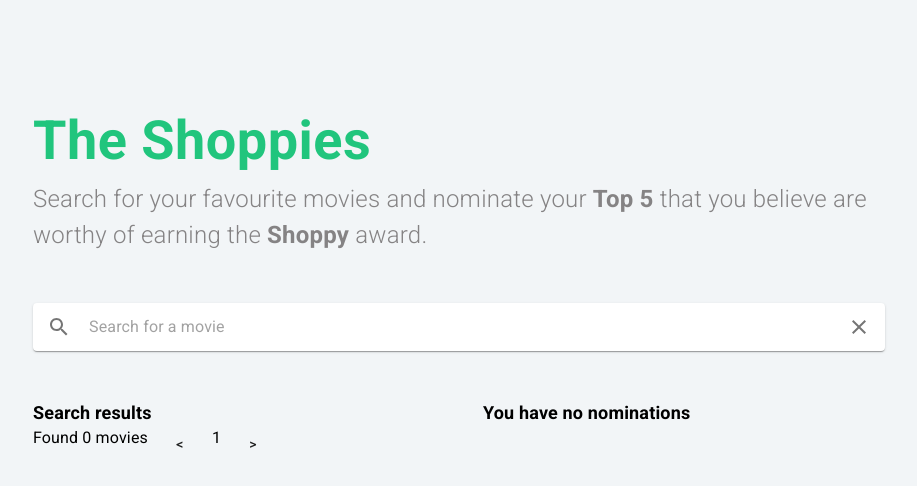
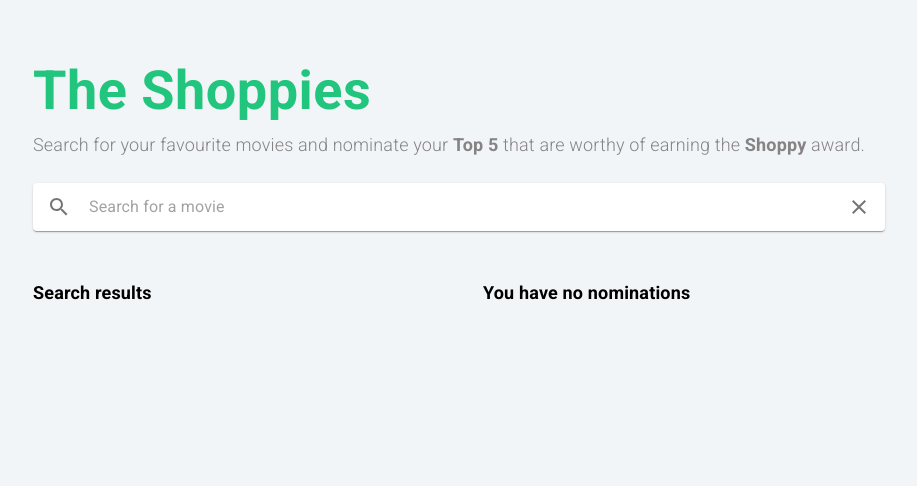
Before and after one commit to fareed-ah/Shoppies, a Next.js app in the folder client/: page / in a window 1280 px wide. Shown: the top 486 px of the page, without its empty margins (181-1098 px from the left). Built offline with nearby package versions, Linux system fonts and the light colour scheme; a web font is replaced by a local one.

Commit message:
Remove snackbar and show error messages in the movie results list

```diff
--- a/client/src/home/Home.tsx
+++ b/client/src/home/Home.tsx
@@ -1,8 +1,7 @@
 import { Box, Container, createStyles, Grid, makeStyles } from '@material-ui/core';
-import React, { useEffect, useState } from 'react'
+import React, { useState } from 'react'
 import { SearchBar } from '../searchbar/SearchBar';
-import { CustomSnackbar } from '../snackbar/CustomSnackbar';
-import { MaxNominationsExceeded, MaxNominationsReached, DetailedMovie, SnackbarMessage } from '../types';
+import { DetailedMovie } from '../types';
 import { MainSection } from './MainSection';
 import { NominationsSection } from './NominationsSection';
 import { ResultsGrid } from './ResultsGrid';
@@ -20,7 +19,7 @@ const useStyles = makeStyles(() =>
             backgroundColor: "#F2F5F7",
             color: "#000",
             flexGrow: 1,
-            padding: "100px",
+            padding: "50px",
             display: "flex",
             flexDirection: "row"
         },
@@ -36,20 +35,11 @@ const useStyles = makeStyles(() =>
 
 export const Home: React.FC<HomeProps> = ({ }) => {
     const [nominations, setNominations] = useState<DetailedMovie[]>([]);
-    const [snackbarMessage, setSnackbarMessage] = useState<SnackbarMessage | undefined>();
     const [searchQuery, setSearchQuery] = useState('');
     const classes = useStyles();
 
-    useEffect(() => {
-        nominations.length == 5 ? addSnackbar(MaxNominationsReached) : ({})
-    }, [nominations]);
-
     const addNomination = (movie: DetailedMovie) => {
         setNominations([...nominations, movie])
-    }
-
-    const addSnackbar = (message: SnackbarMessage) => {
-        setSnackbarMessage(message)
     }
 
     const removeNomination = (movie: DetailedMovie) => {
@@ -62,23 +52,19 @@ export const Home: React.FC<HomeProps> = ({ }) => {
 
     const handleNomination = (movie: DetailedMovie) => {
         if (!isNominated(movie)) {
-            nominations.length == 5 ? addSnackbar(MaxNominationsExceeded) : addNomination(movie)
+            addNomination(movie)
         } else if (isNominated(movie)) {
             removeNomination(movie)
         }
     }
 
     const canNominate = (movie: DetailedMovie) => {
-        return isNominated(movie)
+        return nominations.length < 5 && !isNominated(movie)
     }
-
 
     return (
         <Box className={classes.root} >
             <Container>
-                < CustomSnackbar
-                    message={snackbarMessage}
-                    setSnackbarMessage={setSnackbarMessage} />
 
                 <Grid container spacing={6} direction="row">
                     <Grid item xs={12}>
@@ -86,7 +72,7 @@ export const Home: React.FC<HomeProps> = ({ }) => {
                         <SearchBar setSearchQuery={setSearchQuery} />
                     </Grid>
                     <Grid item sm={12} md={6}>
-                        <ResultsGrid setSnackbarMessage={setSnackbarMessage} searchQuery={searchQuery} handleNomination={handleNomination} canNominate={canNominate} />
+                        <ResultsGrid searchQuery={searchQuery} handleNomination={handleNomination} canNominate={canNominate} />
                     </Grid>
                     <Grid item sm={12} md={6}>
                         <NominationsSection nominations={nominations} handleNomination={handleNomination} canNominate={canNominate} />
--- a/client/src/home/MainSection.tsx
+++ b/client/src/home/MainSection.tsx
@@ -8,7 +8,7 @@ const useStyles = makeStyles(() =>
     createStyles({
 
         subheading: {
-            fontSize: "24px",
+            fontSize: "18px",
             fontWeight: "lighter",
             color: "#858384",
         },
@@ -25,9 +25,9 @@ export const MainSection: React.FC<MainSectionProps> = () => {
     const classes = useStyles();
 
     return (
-        <Box display="flex" flexDirection="column" marginBottom="50px" >
+        <Box display="flex" flexDirection="column" marginBottom="25px" >
             <Typography className={classes.greenHeading}>The Shoppies</Typography>
-            <Typography className={classes.subheading}>Search for your favourite movies and nominate your <strong>Top 5</strong> that you believe are worthy of earning the <strong>Shoppy</strong> award.</Typography>
+            <Typography className={classes.subheading}>Search for your favourite movies and nominate your <strong>Top 5</strong> that are worthy of earning the <strong>Shoppy</strong> award.</Typography>
         </Box>
     );
 }
--- a/client/src/home/NominationsSection.tsx
+++ b/client/src/home/NominationsSection.tsx
@@ -1,4 +1,5 @@
 import { Box, createStyles, makeStyles, Typography } from '@material-ui/core';
+import MuiAlert, { AlertProps } from '@material-ui/lab/Alert';
 import React from 'react';
 import { DetailedMovie } from '../types';
 import { ResultItem } from './ResultItem';
@@ -7,6 +8,10 @@ interface NominationsSectionProps {
     nominations: DetailedMovie[]
     handleNomination: (movie: DetailedMovie) => void
     canNominate: (movie: DetailedMovie) => boolean
+}
+
+function Alert(props: AlertProps) {
+    return <MuiAlert elevation={2} variant="filled" {...props} />;
 }
 
 const useStyles = makeStyles(() =>
@@ -36,6 +41,11 @@ export const NominationsSection: React.FC<NominationsSectionProps> = ({ nominati
                 {nominations.map((movie) => (
                     <ResultItem key={movie.imdbID} nominated={true} movie={movie} handleNomination={handleNomination} canNominate={canNominate} />
                 ))}
+                {nominations.length == 5 &&
+                    <Alert style={{ maxWidth: "100" }} severity="success">
+                        You have nominated 5 movies!
+                    </Alert>
+                }
             </Box>
         </Box >
     );
--- a/client/src/home/ResultsGrid.tsx
+++ b/client/src/home/ResultsGrid.tsx
@@ -1,14 +1,18 @@
 import { createStyles, makeStyles, Box, Typography, Button } from '@material-ui/core';
+import MuiAlert, { AlertProps } from '@material-ui/lab/Alert';
 import axios from 'axios';
 import React, { useEffect, useState } from 'react'
-import { DetailedMovie, SnackbarMessage } from '../types';
+import { DetailedMovie } from '../types';
 import { ResultItem } from './ResultItem';
 
 interface ResultsGridProps {
     handleNomination: (movie: DetailedMovie) => void
     canNominate: (movie: DetailedMovie) => boolean
     searchQuery: string,
-    setSnackbarMessage: React.Dispatch<React.SetStateAction<SnackbarMessage | undefined>>
+}
+
+function Alert(props: AlertProps) {
+    return <MuiAlert elevation={2} variant="filled" {...props} />;
 }
 
 const useStyles = makeStyles(() =>
@@ -29,52 +33,82 @@ const useStyles = makeStyles(() =>
     }),
 );
 
-export const ResultsGrid: React.FC<ResultsGridProps> = ({ searchQuery, handleNomination, canNominate, setSnackbarMessage }: ResultsGridProps) => {
+export const ResultsGrid: React.FC<ResultsGridProps> = ({ searchQuery, handleNomination, canNominate }: ResultsGridProps) => {
     const classes = useStyles();
     const [searchResults, setSearchResults] = useState<DetailedMovie[]>([]);
-    const [totalResults, setTotalResults] = useState(0);
-    const [page, setPage] = useState(1);
+    const [totalResults, setTotalResults] = useState<number>(0);
+    const [page, setPage] = useState<number>(1);
+    const [error, setError] = useState<string | undefined>();
+
+    useEffect(() => {
+        setPage(1)
+    }, [searchQuery])
 
     useEffect(() => {
         if (searchQuery == '') {
             setSearchResults([])
+            setTotalResults(0)
+            setError(undefined);
             return;
         }
-        axios.get(`https://www.omdbapi.com/?apikey=dd016357&s=${searchQuery}&type=movie&page=${page}`)
+        axios.get(`https://www.omdbapi.com/?apikey=dd016357&s=${searchQuery}*&type=movie&page=${page}`)
             .then(res => {
-                console.log(res)
                 if (res.data.Response == "True") {
-                    setSearchResults(res.data.Search);
-                    setTotalResults(res.data.totalResults);
 
+                    return res;
                 } else {
-                    setSearchResults([]);
-                    setSnackbarMessage({ message: res.data.Error, severity: "error" })
+                    console.log(res);
+                    throw new Error(res.data.Error);
                 }
+            }).then(async res => {
+
+                let movies: DetailedMovie[] = [];
+                let movieIds = [...new Set<number>(res.data.Search.map((movie: DetailedMovie) => movie.imdbID))]
+                movies = await Promise.all(movieIds.map(async (id: number) => {
+                    let detailRes = await axios.get<DetailedMovie>(`https://www.omdbapi.com/?apikey=dd016357&i=${id}`)
+                    return detailRes.data
+                }))
+
+                setError(undefined);
+                setSearchResults([...new Set(movies)]);
+                setTotalResults(res.data.totalResults);
+            }).catch((error: Error) => {
+                setSearchResults([]);
+                setTotalResults(0);
+                setError(error.message);
             })
     }, [searchQuery, page]);
 
+    const totalPages = () => {
+        return Math.ceil(totalResults / 10)
+    }
+
     const incrementPage = () => {
-        const totalPages = Math.ceil(totalResults / 10)
-        setPage(page => (page == totalPages ? 1 : page + 1))
+        setPage(page => (page == totalPages() ? 1 : page + 1))
     }
     const decrementPage = () => {
-        const totalPages = Math.ceil(totalResults / 10)
-        setPage(page => (page - 1 == 0 ? totalPages : page - 1))
+        setPage(page => (page - 1 == 0 ? totalPages() : page - 1))
     }
 
     return (
         <Box className={classes.root}>
             <Typography className={classes.body}>{`Search results ${searchQuery != "" ? ("for \"" + searchQuery) + "\"" : ""}`}</Typography>
-            <Box hidden={totalResults == 0} display="flex" flexDirection="row">
+            <Box display={totalResults == 0 ? "none" : "flex"} flexDirection="row" alignItems="center">
                 <Typography className={classes.subtitle}>{`Found ${totalResults} movies`}</Typography>
-                <Button onClick={decrementPage}>{"<"}</Button>
+                <Button disabled={totalPages() <= 1} onClick={decrementPage}>{"<"}</Button>
                 <Typography className={classes.subtitle}>{page}</Typography>
-                <Button onClick={incrementPage}>{">"}</Button>
+                <Button disabled={totalPages() <= 1} onClick={incrementPage}>{">"}</Button>
             </Box>
             {searchResults.map((movie) => (
                 <ResultItem key={movie.imdbID} nominated={false} movie={movie} handleNomination={handleNomination} canNominate={canNominate} />
             ))}
-        </Box>
+
+            {error &&
+                <Alert style={{ maxWidth: "100" }} severity="error">
+                    {error}
+                </Alert>
+            }
+
+        </Box >
     )
 }
--- a/client/src/searchbar/SearchBar.tsx
+++ b/client/src/searchbar/SearchBar.tsx
@@ -46,8 +46,10 @@ export const SearchBar: React.FC<SearchBarProps> = ({ setSearchQuery }: SearchBa
                 <SearchIcon />
             </IconButton>
             <InputBase
-                onChange={(e) =>
+                onChange={(e) => {
                     setTitle(e.currentTarget.value)
+                    setSearchQuery(e.currentTarget.value);
+                }
                 }
                 value={title}
                 className={classes.input}
```
Also changed, not shown: client/src/home/ResultItem.tsx (+10 -25 lines).
